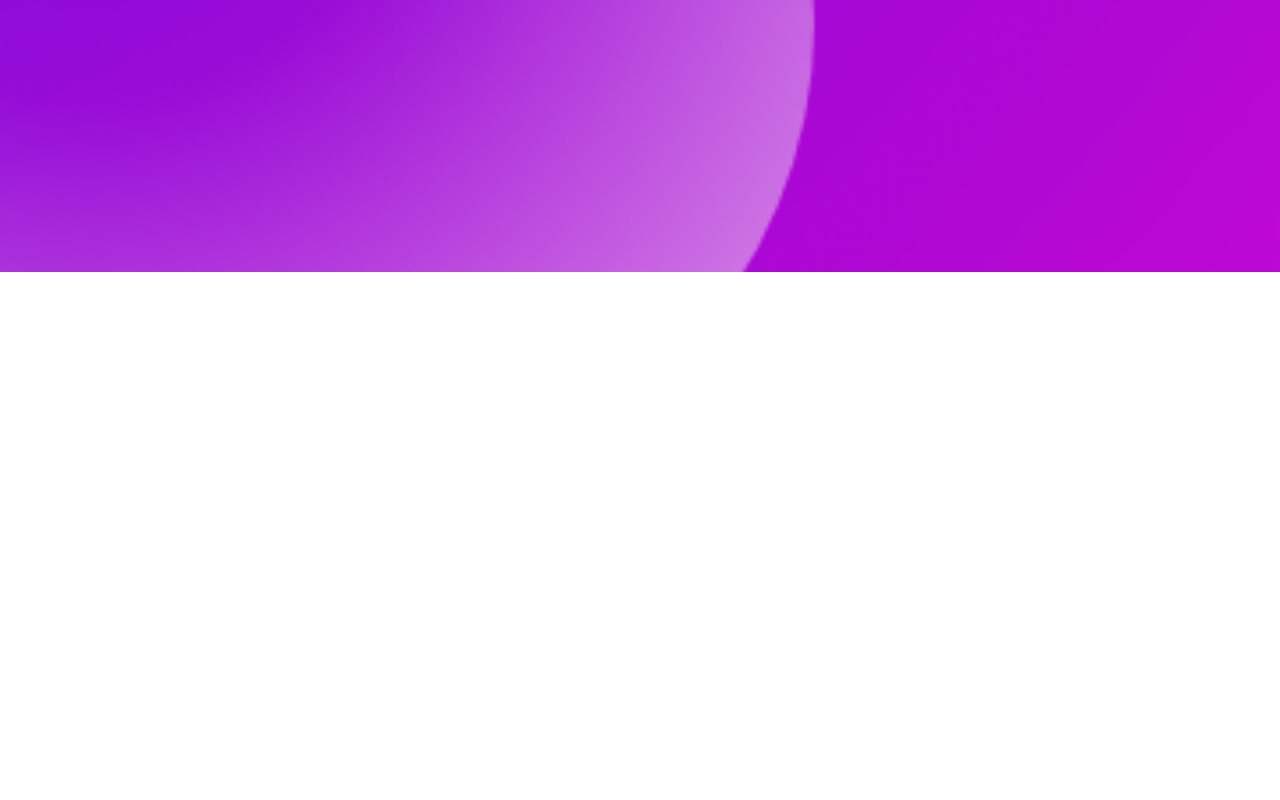
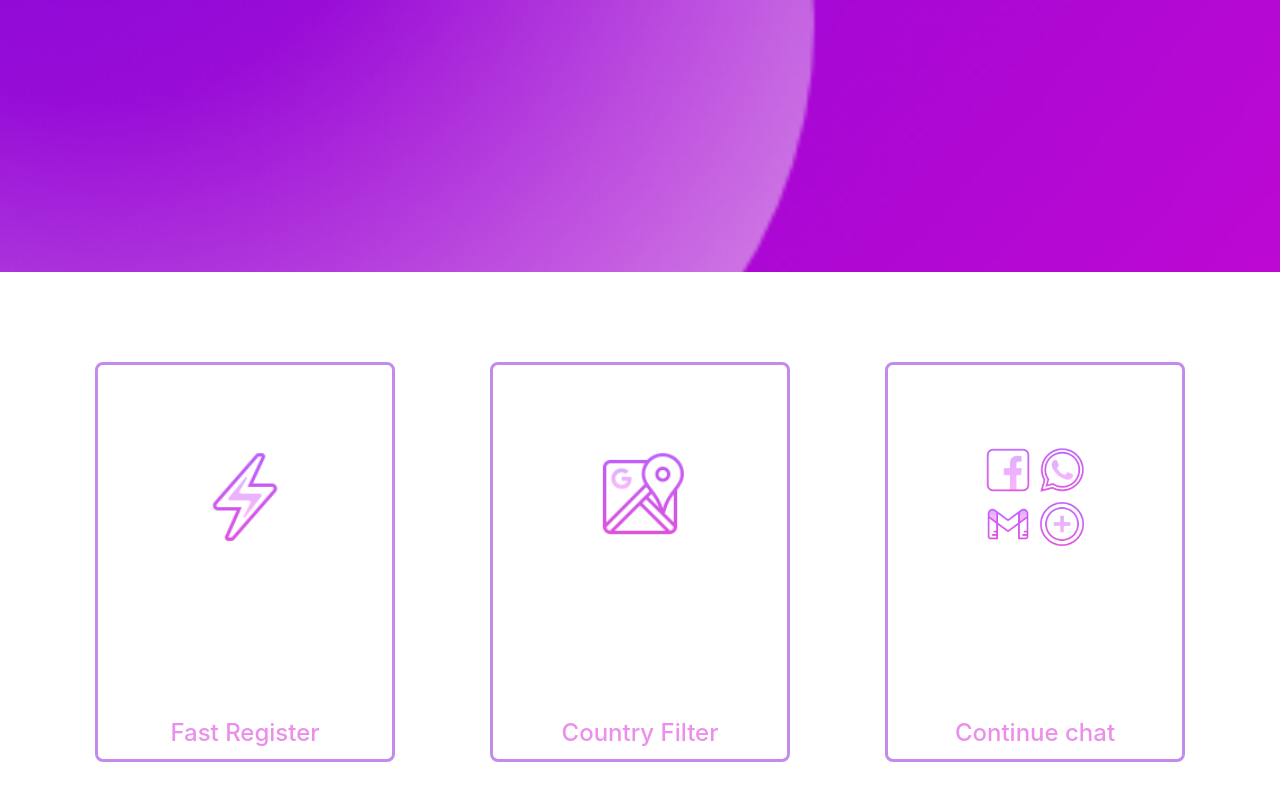
Before and after one commit to Trast00/Meet-Africans, a React (Create React App) app: page / in a window 1280 px wide. Shown: the part 378-1178 px from the top of the page. Built offline with nearby package versions, Linux system fonts and the light colour scheme.

Commit message:
Add features sections structure and styling

```diff
--- a/package.json
+++ b/package.json
@@ -11,6 +11,7 @@
     "react-dom": "^18.2.0",
     "react-icons": "^4.7.1",
     "react-redux": "^8.0.5",
+    "react-router": "^5.3.4",
     "react-router-dom": "^6.8.1",
     "react-scripts": "5.0.1",
     "redux-logger": "^3.0.6",
--- a/src/App.js
+++ b/src/App.js
@@ -1,12 +1,14 @@
 import './App.css';
 import Header from './components/header/Header';
-import Headline from './components/headline/Headline';
+import Features from './components/home/Features/Features';
+import Headline from './components/home/headline/Headline';
 
 function App() {
   return (
     <div className="App">
       <Headline />
       <Header />
+      <Features />
     </div>
   );
 }
--- a/src/components/header/Header.css
+++ b/src/components/header/Header.css
@@ -12,6 +12,7 @@
 }
 
 .listNav {
+  opacity: 0;
   width: 100vw;
   height: 100vh;
   margin: 0;
@@ -40,5 +41,7 @@
 }
 
 .listNav.active {
+  opacity: 1;
+  transition-duration: 400ms;
   transform: translateX(-100vw);
 }
--- /dev/null
+++ b/src/components/home/Features/Features.css
@@ -0,0 +1,33 @@
+.list-features {
+  margin-top: 60px;
+  flex-wrap: wrap;
+  justify-content: space-evenly;
+}
+
+.feature {
+  justify-content: space-between;
+  flex-wrap: wrap;
+  margin-top: 30px;
+  margin-bottom: 30px;
+  padding: 12px;
+  width: clamp(250px, 300px, 350px);
+  aspect-ratio: 3/4;
+  border: 3px solid var(--color-purple-ligth);
+  border-radius: 8px;
+}
+
+.feature .max-wrapper {
+  width: 100%;
+  height: 65%;
+}
+
+.feature img {
+  width: 40%;
+  opacity: 0.7;
+}
+
+.feature p {
+  font-size: 1.5rem;
+  font-weight: 500;
+  color: var(--color-pink-ligth);
+}
--- /dev/null
+++ b/src/components/home/Features/Features.jsx
@@ -0,0 +1,34 @@
+import React from 'react'
+import iconsSpeed from '../../../assets/images/icons_speed.png'
+import iconsMap from '../../../assets/images/icons_map.png'
+import iconsSocialMedia from '../../../assets/images/icons_social_media.png'
+import './Features.css'
+
+const Features = () => {
+  return (
+    <section className='column features'>
+      <ul className='no-styling row list-features'>
+        <li className='column feature'>
+        <div className="max-wrapper flex-center">
+          <img src={iconsSpeed} alt="Icons Speed" />
+        </div>
+          <p>Fast Register</p>
+        </li>
+        <li className='column feature'>
+          <div className="max-wrapper flex-center">
+            <img src={iconsMap} alt="Icons Map" />
+          </div>
+          <p>Country Filter</p>
+        </li>
+        <li className='column feature'>
+          <div className="max-wrapper flex-center">
+            <img src={iconsSocialMedia} alt="Icons Social Media" />
+          </div>
+          <p>Continue chat</p>
+        </li>
+      </ul>
+    </section>
+  )
+}
+
+export default Features
--- a/src/components/headline/Headline.css
+++ b/src/components/home/headline/Headline.css
@@ -1,5 +1,5 @@
 .headline {
-  background-image: url('../../assets/backgrounds/background_home_mobile.png');
+  background-image: url('../../../assets/backgrounds/background_home_mobile.png');
   background-repeat: no-repeat;
   background-size: cover;
   min-height: 650px;
--- a/src/components/headline/Headline.jsx
+++ b/src/components/home/headline/Headline.jsx
@@ -1,6 +1,6 @@
 import React from 'react'
-import logoImg from '../../assets/images/logo_white.png'
-import headlineProfile from '../../assets/images/headline_profile.png'
+import logoImg from '../../../assets/images/logo_white.png'
+import headlineProfile from '../../../assets/images/headline_profile.png'
 import { Link } from 'react-router-dom';
 import './Headline.css'
 
```
Also changed, not shown: 1 other file (tests, documents, lock files or other folders).
